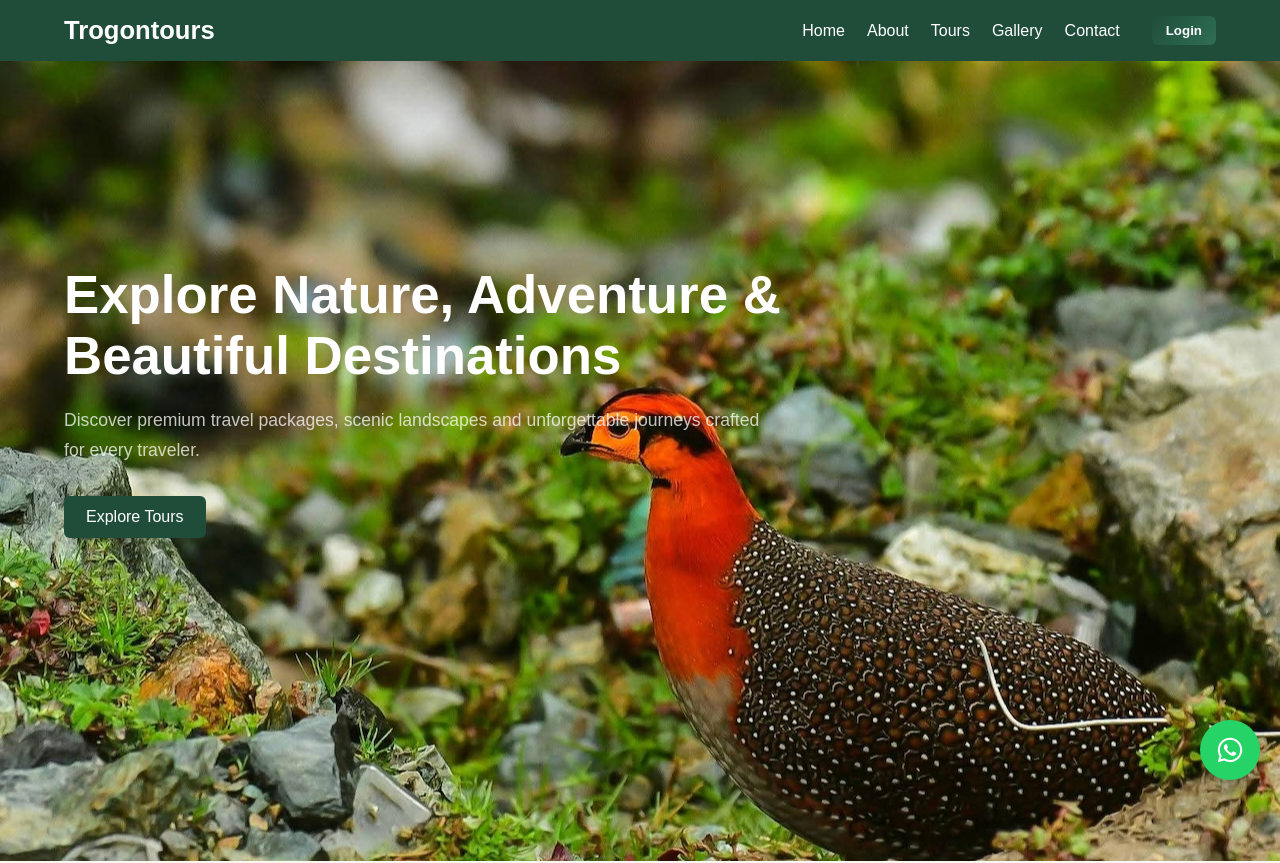
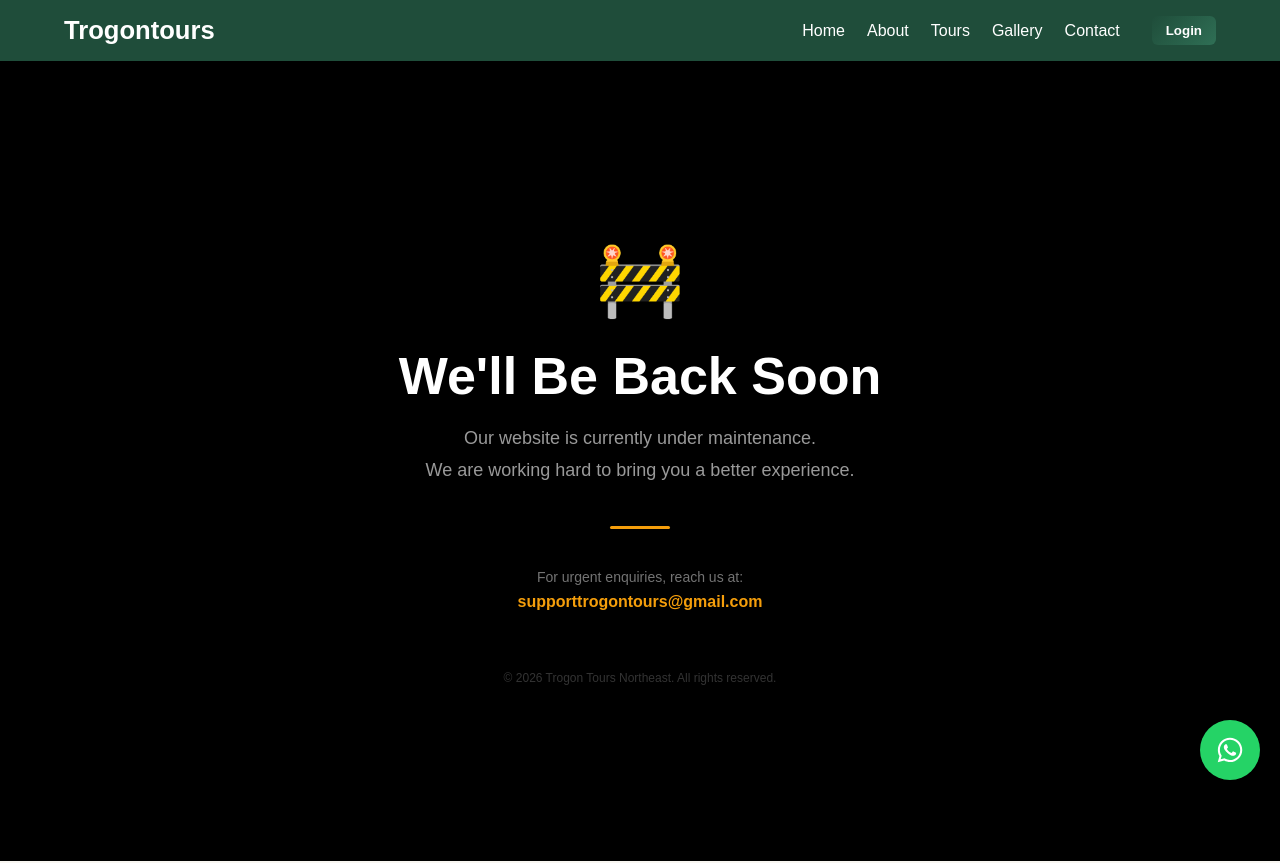
Before and after one commit to rnileshk/Trogontour, a React (Vite) app: page / in a window 1280 px wide. Shown: the top 863 px of the page. Built offline with nearby package versions, Linux system fonts and the light colour scheme; no server answers.

Commit message:
Update Home.jsx

```diff
--- a/src/pages/Home.jsx
+++ b/src/pages/Home.jsx
@@ -9,7 +9,12 @@ import HappyClients from "../components/home/HappyClients";
 import Feature from "../components/home/Feature";
 import BirdingSeason from "../components/home/BirdingSeason";
 
+const MAINTENANCE_MODE = true;
+
 function Home() {
+  if (MAINTENANCE_MODE) {
+    return <MaintenancePage />;
+  }
   return (
     <>
       <HeroSection />
@@ -26,4 +31,38 @@ function Home() {
   );
 }
 
+function MaintenancePage() {
+  return (
+    <div style={{
+      minHeight: "100vh",
+      background: "#000",
+      display: "flex",
+      flexDirection: "column",
+      alignItems: "center",
+      justifyContent: "center",
+      padding: "40px 20px",
+      textAlign: "center",
+    }}>
+      <div style={{ fontSize: "72px", marginBottom: "24px" }}>🚧</div>
+      <h1 style={{ color: "#fff", fontSize: "clamp(28px, 5vw, 52px)", fontWeight: "800", marginBottom: "16px" }}>
+        We'll Be Back Soon
+      </h1>
+      <p style={{ color: "rgba(255,255,255,0.6)", fontSize: "18px", maxWidth: "480px", lineHeight: "1.8", marginBottom: "40px" }}>
+        Our website is currently under maintenance.<br />
+        We are working hard to bring you a better experience.
+      </p>
+      <div style={{ width: "60px", height: "3px", background: "#f59e0b", borderRadius: "99px", marginBottom: "40px" }} />
+      <p style={{ color: "rgba(255,255,255,0.45)", fontSize: "14px", marginBottom: "8px" }}>
+        For urgent enquiries, reach us at:
+      </p>
+      <a href="mailto:supporttrogontours@gmail.com" style={{ color: "#f59e0b", fontSize: "16px", fontWeight: "600", textDecoration: "none" }}>
+        supporttrogontours@gmail.com
+      </a>
+      <p style={{ color: "rgba(255,255,255,0.2)", fontSize: "12px", marginTop: "60px" }}>
+        © {new Date().getFullYear()} Trogon Tours Northeast. All rights reserved.
+      </p>
+    </div>
+  );
+}
+
 export default Home;
```
